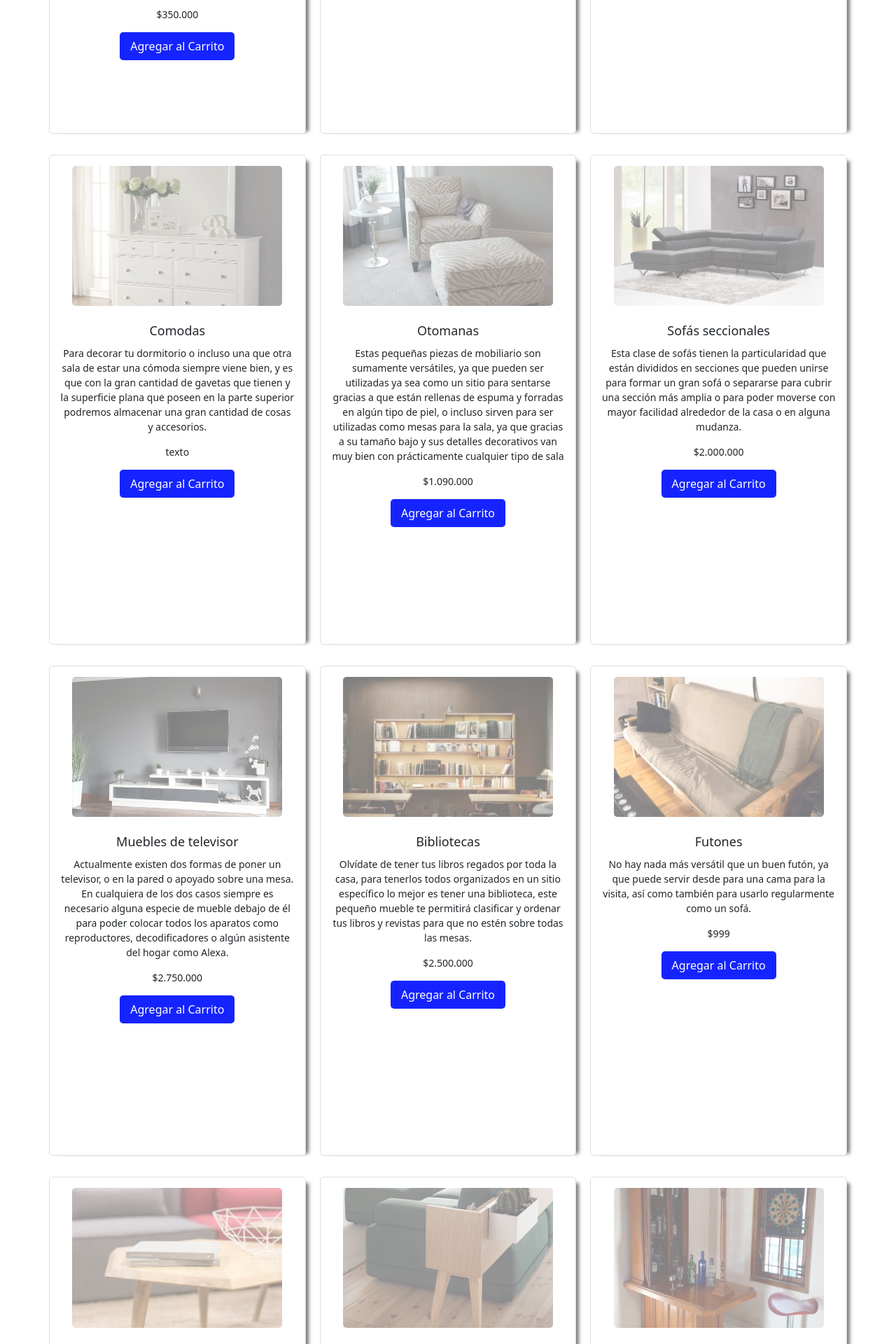
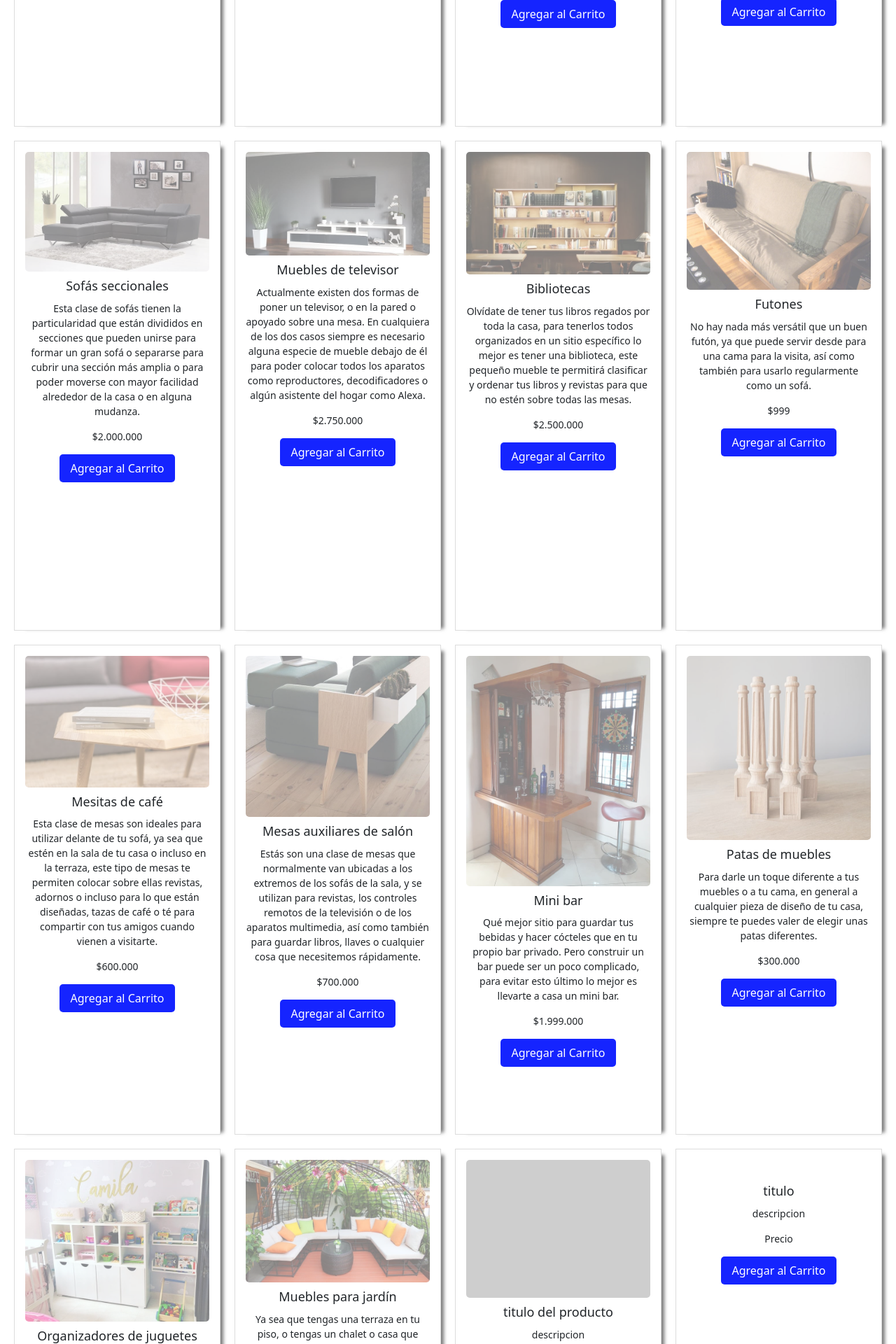
Before and after one commit to 11julio11/roble_store, a PHP site: the page made by tipos de muebles.html in a window 1280 px wide. Shown: the part 1520-3440 px from the top of the page at 70% size. Run offline with PHP 8.4, Linux system fonts and the light colour scheme; grey boxes are pictures that could not be loaded.

Commit message:
cambio-12-sep

```diff
--- a/css/tipos de muebles.css
+++ b/css/tipos de muebles.css
@@ -1,10 +1,8 @@
 /* Estilos para la página de Tipos de muebles */
 body {
-
-    margin: 0;
-    padding: 0;
+  margin: 1;
+  padding: 1;
 }
-
 
 h1 {
   padding: 90px;
@@ -21,50 +19,47 @@ hr {
 }
 
 .producto-container {
-    display: flex;
-    flex-wrap: wrap;
-    justify-content: space-around;
-    max-width: 1200px;
-    margin: 0 auto;
+  display: grid;
+  grid-template-columns: repeat(auto-fit, minmax(250px, 1fr));
+  gap: 20px;
   padding: 20px;
 }
 
 .producto {
-    width: calc(33.33% - 20px);
-    margin-bottom: 30px;
-    padding: 15px;
-    height: 660;
   background-color: #fff;
   border: 1px solid #ddd;
-    border-radius: 5px;
+  padding: 15px;
+  height: 660px;
   text-align: center;
+  z-index: 1;
+  flex-basis: calc(3333.33% - 20px);
+  justify-content: center;
+  transition: transform 0.3s;
   box-shadow: 0 2px 4px rgba(0, 0, 0, 0.1);
   -webkit-box-shadow: 10px 3px 5px -6px rgba(10, 10, 10, 0.53);
   -moz-box-shadow: 10px 3px 5px -6px rgba(18, 19, 18, 0.53);
   box-shadow: 10px 3px 5px -6px rgba(0, 0, 0, 0.53);
 }
 
-.producto:hover{
+.producto:hover {
   opacity: 1;
   transition: opacity 1.5s;
   box-shadow: 0 0 5px rgba(10, 82, 175, 0.997);
 }
 
-
 .producto img {
   max-width: 100%;
-    height: 200px;
-    width: 300px;
+  height: auto;
+  border-radius: 5px;
+  border-bottom: 10px;
   object-fit: cover;
-    border-radius: 5px;
-    margin-bottom: 15px;
   opacity: 0.5;
   transition: transform 0.3s, box-shadw 0.3s;
 }
 
-.producto img:hover{
+.producto img:hover {
   opacity: 1;
-    transform: scale(2.1);
+  transform: scale(1.4);
   box-shadow: 0 0 10px rgba(0, 0, 0, 0.5);
 }
 
@@ -104,16 +99,16 @@ footer {
   color: #fff;
 }
 
-@media (min-width: 1024px){
-    .producto{
+@media (min-width: 1024px) {
+  .producto {
     height: 700px;
   }
 
-    .producto-h3{
+  .producto-h3 {
     height: 110px;
   }
 
-    producto-p{
+  producto-p {
     height: 300px;
   }
 }
--- a/tipos de muebles.html
+++ b/tipos de muebles.html
@@ -233,6 +233,25 @@
         <button><a href="">Agregar al Carrito</a></button>
      </div>
 
+     <div class="producto">
+        <div>
+          <img src="imagen.jpg" alt="">
+        </div>
+        <h3>titulo del producto</h3>
+        <p>descripcion</p>
+        <p>Precio</p>
+        <button><a href="#">Agregar al Carrito</a></button>
+     </div>
+
+     <div class="producto">
+        <div>
+          <img src="" alt="">
+        </div>
+        <h3>titulo</h3>
+        <p>descripcion</p>
+        <p>Precio</p>
+        <button><a href="#">Agregar al Carrito</a></button>
+     </div>
 
     </div>
     <br>
```
Lines whose indentation alone changed are shown as unchanged.
